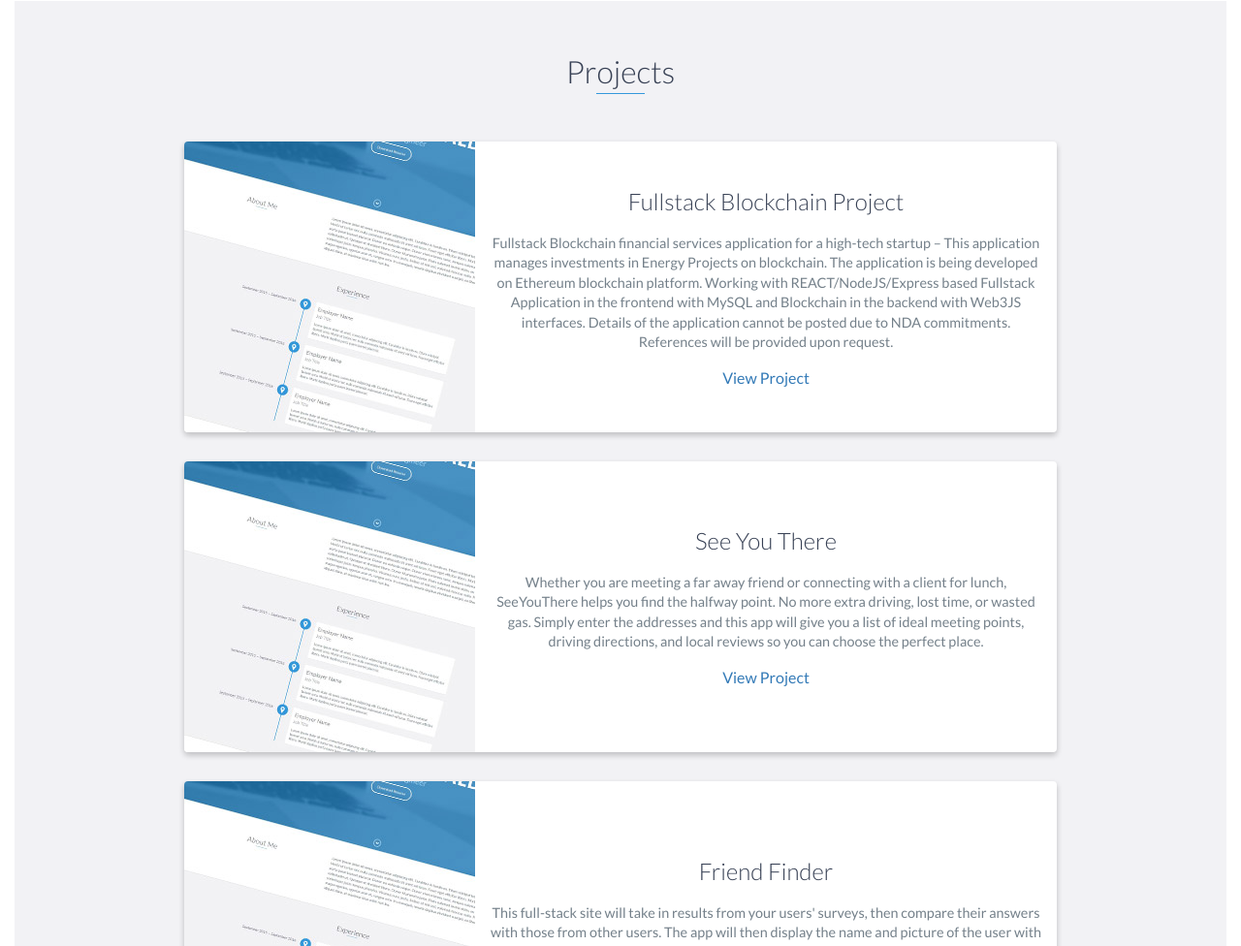
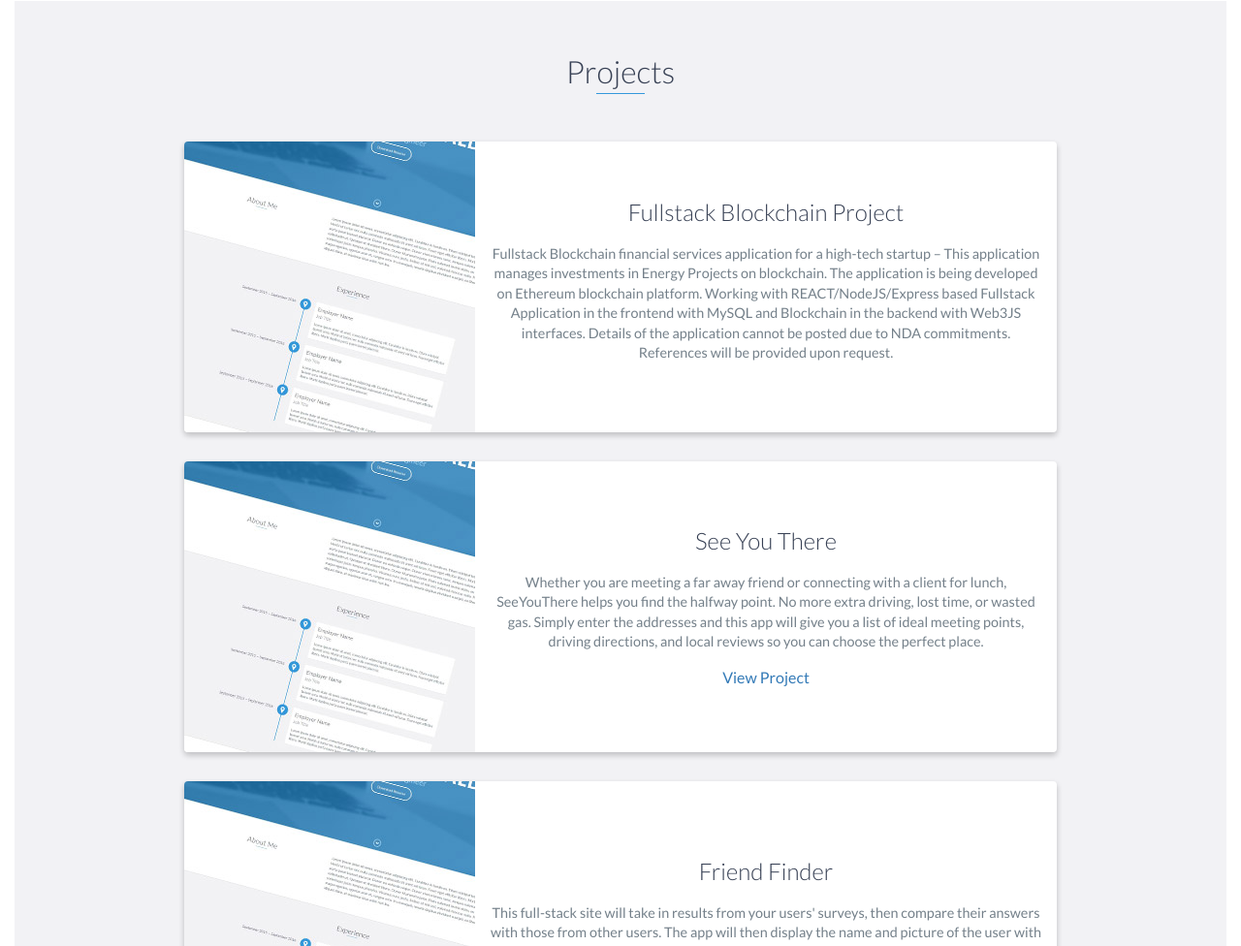
Before and after one commit to rdronam/Responsive-Portfolio, a website: page index.html in a window 1280 px wide. Shown: the part 1319-2295 px from the top of the page at 97% size. Drawn offline with nearby package versions, Linux system fonts and the light colour scheme.

Commit message:
blockchain

```diff
--- a/index.html
+++ b/index.html
@@ -108,7 +108,6 @@
 
                             References will be provided upon request.
                         </p>
-                        <a href="https://github.com/rdronam/SeeYouThere-MapTest">View Project</a>
                     </div>
                     <!-- End .project-info -->
                 </div>
```
